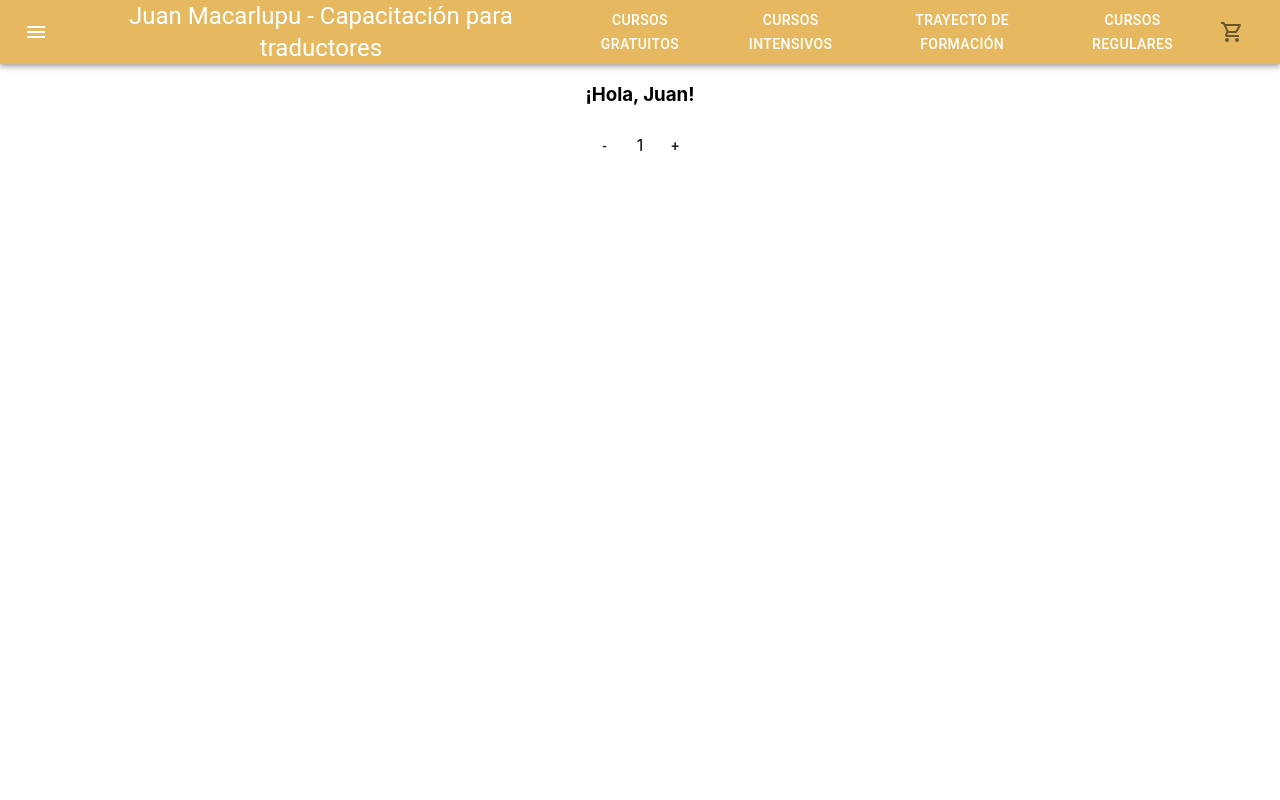
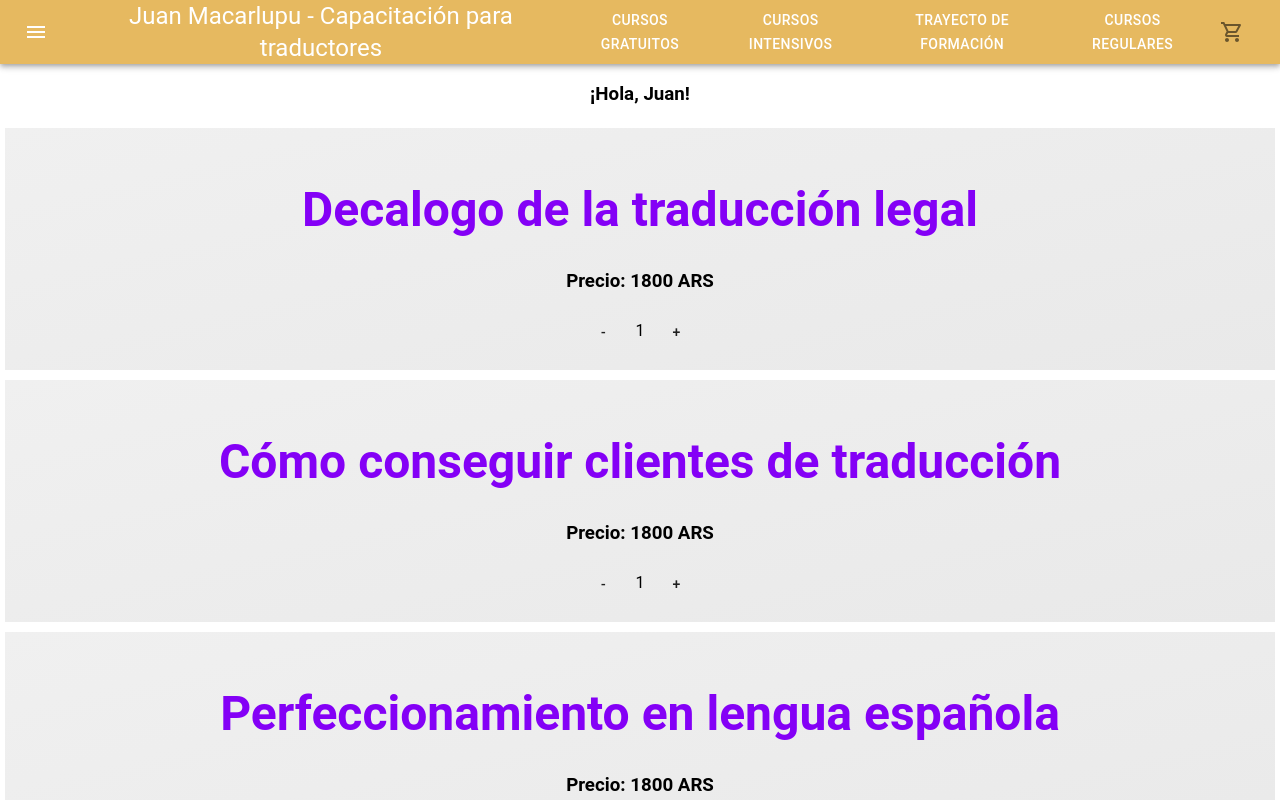
Before and after one commit to juanmacar/curso-react, a React (Create React App) app: page / in a window 1280 px wide. Shown: the top 800 px of the page. Built offline with nearby package versions, Linux system fonts and the light colour scheme.

Commit message:
entrega clase 6

```diff
--- a/src/App.js
+++ b/src/App.js
@@ -1,8 +1,6 @@
 import './App.css';
 import BarraApp from './components/NavBar';
 import ItemListContainer from './components/ItemListContainer';
-import ItemCount from './components/ItemCount';
-import Item from './components/Item';
 
 //import React, { useState } from 'react';
 
@@ -17,8 +15,6 @@ function App() {
     <div className="App">
       <BarraApp />
       <ItemListContainer nombre="Juan"/>
-      <ItemCount cantidad={1} stock={10}/>
-      <Item />
       </div>
   );
 
--- a/src/components/Item.js
+++ b/src/components/Item.js
@@ -1,36 +1,13 @@
-import { useState } from "react";
+import ItemCount from './ItemCount';
+import '../styles.css';
 
-function mock(success) {
-  return new Promise((resolve, reject) => {
-    setTimeout(() => {
-        if (success) {
-        resolve([
-          { nombre: "Trados", precio: 1800, stock: 10 },
-          { nombre: "Wordfast", precio: 1800, stock: 12 },
-          { nombre: "MemoQ", precio: 1800, stock: 8 }
-        ]);
-      } else {
-        reject({ message: "Errorcito" });
-      }
-    }, 2000);
-  });
+function Item (props) {
+  return (
+    <div className="cajaproducto">
+      <h1>{props.titulo}</h1>
+      <h3>Precio: {props.precio} ARS</h3>
+      <ItemCount cantidad={1} stock={props.stock}/>
+    </div>
+  )
 }
-
-function Item() {
-    let listaCursos = []
-    async function obtenerCursos() {
-        let cursos = await mock(true);
-        listaCursos = cursos.map((curso) =>
-        <div>
-        <h1>{curso.nombre}</h1>
-        <div>{curso.precio}</div>
-        </div>
-        );
-      }
-  return (
-    <div>
-      {listaCursos}
-    </div>
-  );
-}
-export default Item;
+export default Item
--- a/src/components/ItemListContainer.js
+++ b/src/components/ItemListContainer.js
@@ -1,3 +1,5 @@
+import ItemList from './itemList';
+
 const ItemListContainer = (props)=> {
 
     return(
@@ -5,6 +7,7 @@ const ItemListContainer = (props)=> {
         <h3>
             ¡Hola, {props.nombre}!
         </h3>
+        <ItemList />
     </div>
     )}
 export default ItemListContainer
--- /dev/null
+++ b/src/components/itemList.js
@@ -0,0 +1,54 @@
+import { useEffect, useState } from "react";
+import Item from './Item';
+import '../styles.css';
+
+//funcion que simula una API
+function mock(success) {
+  return new Promise((resolve, reject) => {
+    setTimeout(() => {
+        if (success) {
+        resolve([
+            {"id": 1, "titulo" : "Decalogo de la traducción legal", "disertante": "Rosana Bailone", "precio" : 1800, "stock" : 5},
+            {"id": 2, "titulo" : "Cómo conseguir clientes de traducción", "disertante": "Juan Macarlupu", "precio" : 1800, "stock" : 20},
+            {"id": 3, "titulo" : "Perfeccionamiento en lengua española", "disertante": "María Esther Capurro", "precio" : 1800, "stock" : 10},
+            {"id": 4, "titulo" : "Traducción técnica", "disertante": "Julieta Olivero", "precio" : 1800, "stock" : 7},
+            {"id": 5, "titulo" : "La traducción literaria al rescate. Género, estilo y voz autoral", "disertante": "Guillermo Badenes", "precio" : 1800, "stock" : 1},
+            {"id": 6, "titulo" : "Diez estrategias para mejorar la retórica en tus traducciones", "disertante": "Rosana Bailone", "precio" : 1400, "stock" : 10},
+            {"id": 7, "titulo" : "Jornadas de Español Neutro y Doblaje", "disertante": "Paula Safar", "precio" : 1800, "stock" : 18},
+            {"id": 8, "titulo" : "Más corrección de traducciones y normativa lingüística española", "disertante": "Juan Macarlupu", "precio" : 1800, "stock" : 12}
+        ]);
+      } else {
+        reject({ message: "Errorcito" });
+      }
+    }, 2000);
+  });
+}
+
+//comienzo del componente
+function ItemList() {
+  //useState para actualizar el valor del array cursos
+  const [cursos, setCursos] = useState([])
+
+  //función que llama a la API, baja los datos y actualiza el array cursos, que es de donde vamos a sacar los datos a renderizar
+  async function obtenerDatos() {
+    const datos = await mock(true);
+    setCursos (datos)
+  }
+  //useEffect que actualiza el contenido de las tarjetas el el primer renderizado
+  useEffect(()=>{
+    obtenerDatos()
+  }, [])
+
+  return (
+    <div id="productosdisponibles">
+      {
+        cursos.map(curso => (
+        <>
+        <Item titulo={curso.titulo} precio={curso.precio} stock={curso.stock} />
+        </>
+        ))
+      }
+    </div>
+)
+}
+export default ItemList;
--- /dev/null
+++ b/src/styles.css
@@ -0,0 +1,50 @@
+.cajaproducto {
+    border: 0;
+    text-align: center;
+    padding: 20px;
+    background: linear-gradient(167deg, rgba(240,240,240,1) 0%, rgba(233,233,233,1) 100%);
+    margin: 5px;
+}
+
+#productosdisponibles {
+    display: flex;
+    flex-wrap: wrap;
+    align-items: center;
+    justify-content: center;
+}
+body {
+    font-family: 'Roboto', sans-serif;
+}
+
+/*encabezados h1*/
+h1 {
+    font-size: 3em;
+    color: #8400f6;
+}
+
+@media only screen and (min-width:1921px) {
+    .cajaproducto {
+        width: 27%;
+        min-width: 350px;
+        max-width: 400px;
+    }
+}
+
+@media only screen and (max-width:1920px) {
+    .cajaproducto {
+        width: 40%;
+        min-width: 350px;
+    }
+}
+@media only screen and (max-width: 1280px) {
+    .cajaproducto {
+        width: 100%;
+        min-width: 350px;
+    }
+}
+@media only screen and (max-width: 480px) {
+    .cajaproducto {
+        width: 100%;
+        min-width: 350px;
+    }
+}
```
